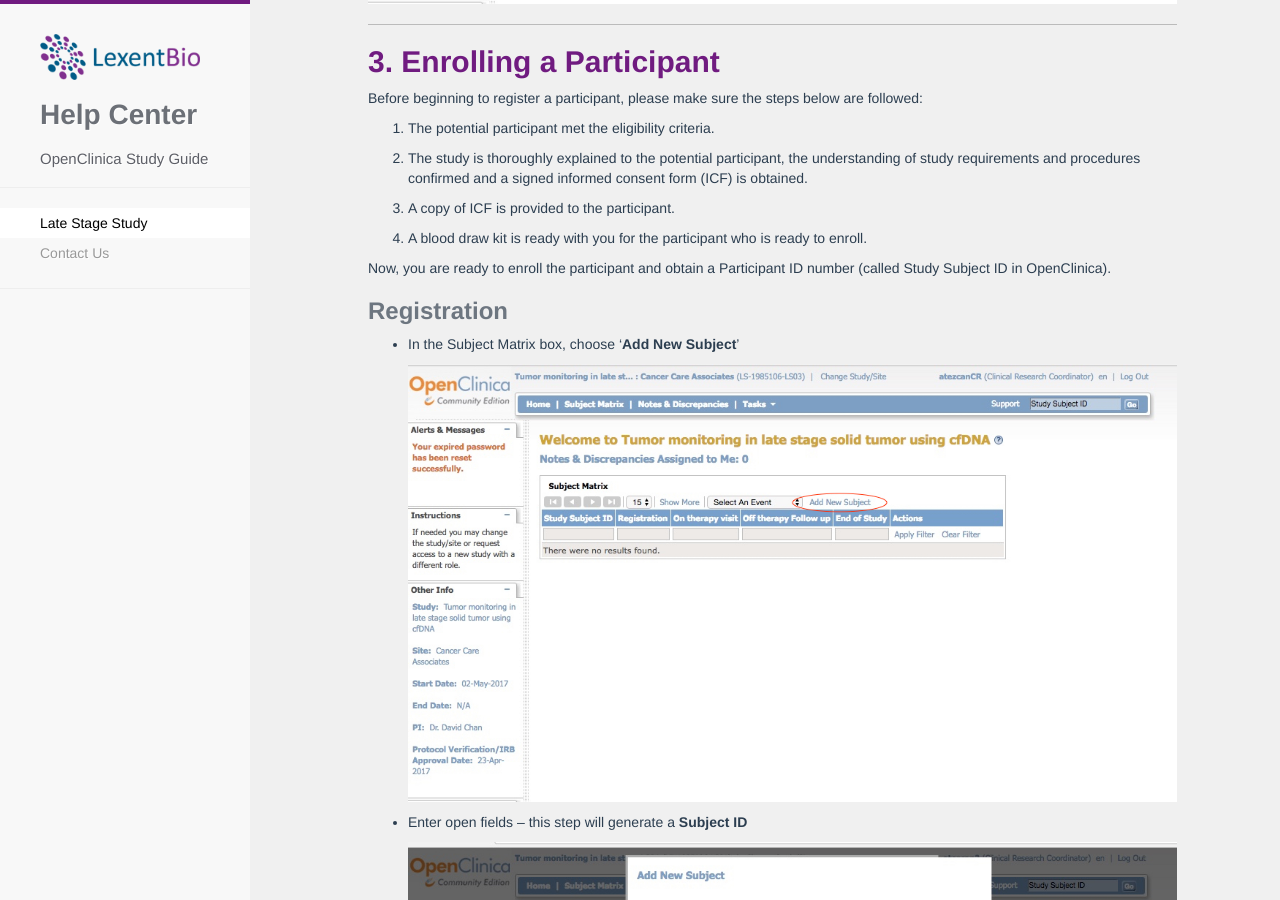
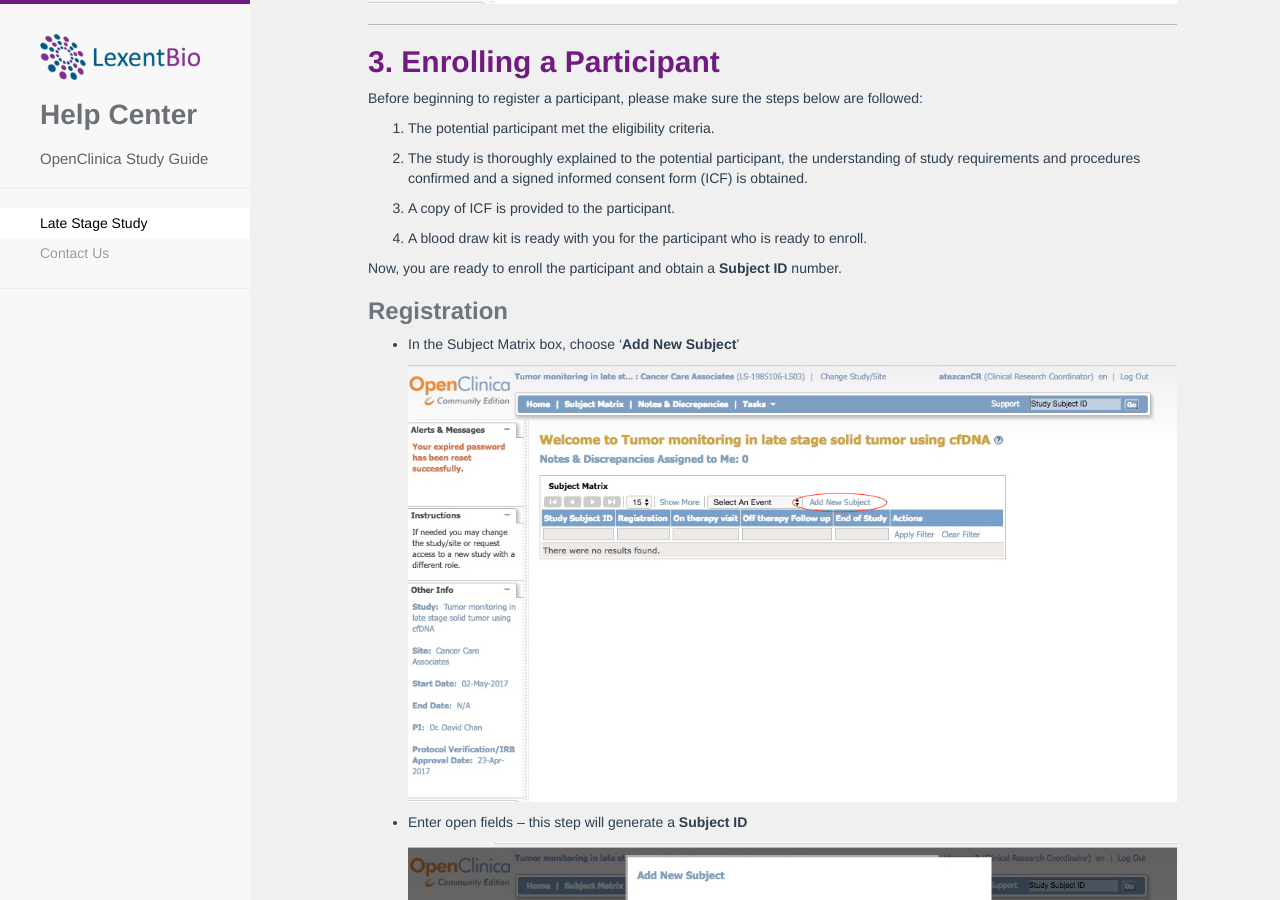
Before and after one commit to lexentbio/openclinica-docs, a Jekyll site: the page built from index.md, in a window 1280 px wide and 900 px high, scrolled down 1141 px. Built offline with Jekyll 4.4.1, drawn with Linux system fonts in a browser that asks for light colours; nearby versions of some CDN libraries.

Commit message:
Updated Enrolling A Participant

```diff
--- a/_late_stage_study_steps/enrolling-a-participant.markdown
+++ b/_late_stage_study_steps/enrolling-a-participant.markdown
@@ -14,7 +14,7 @@ Before beginning to register a participant, please make sure the steps below are
 
 4. A blood draw kit is ready with you for the participant who is ready to enroll.
 
-Now, you are ready to enroll the participant and obtain a Participant ID number (called Study Subject ID in OpenClinica).
+Now, you are ready to enroll the participant and obtain a **Subject ID** number.
 
 ### Registration
 
```
